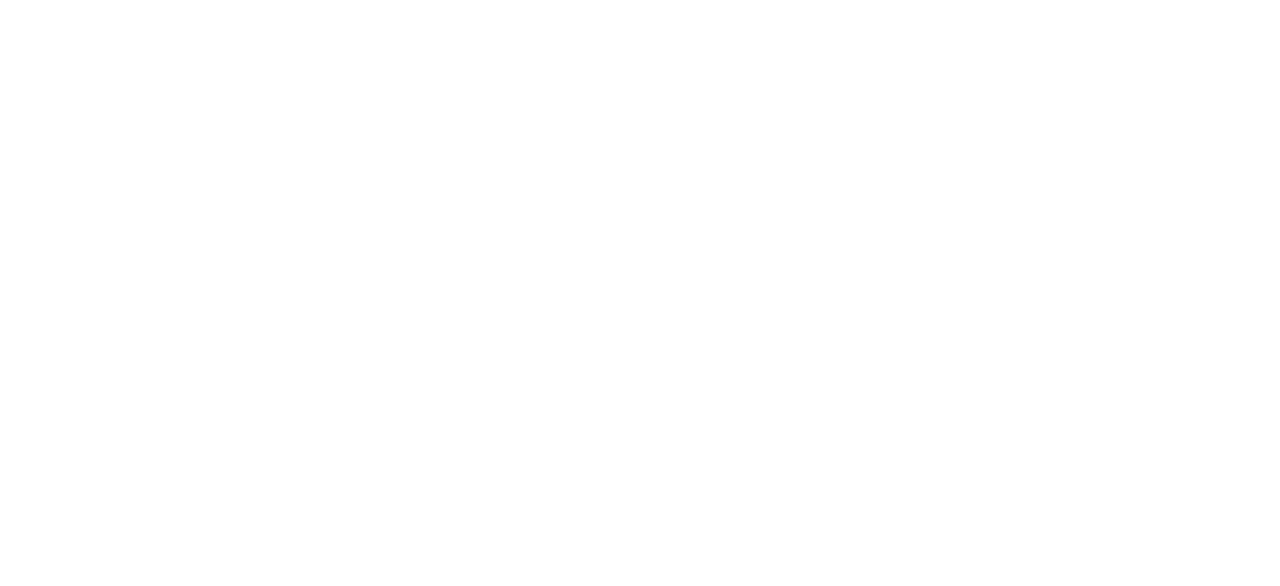
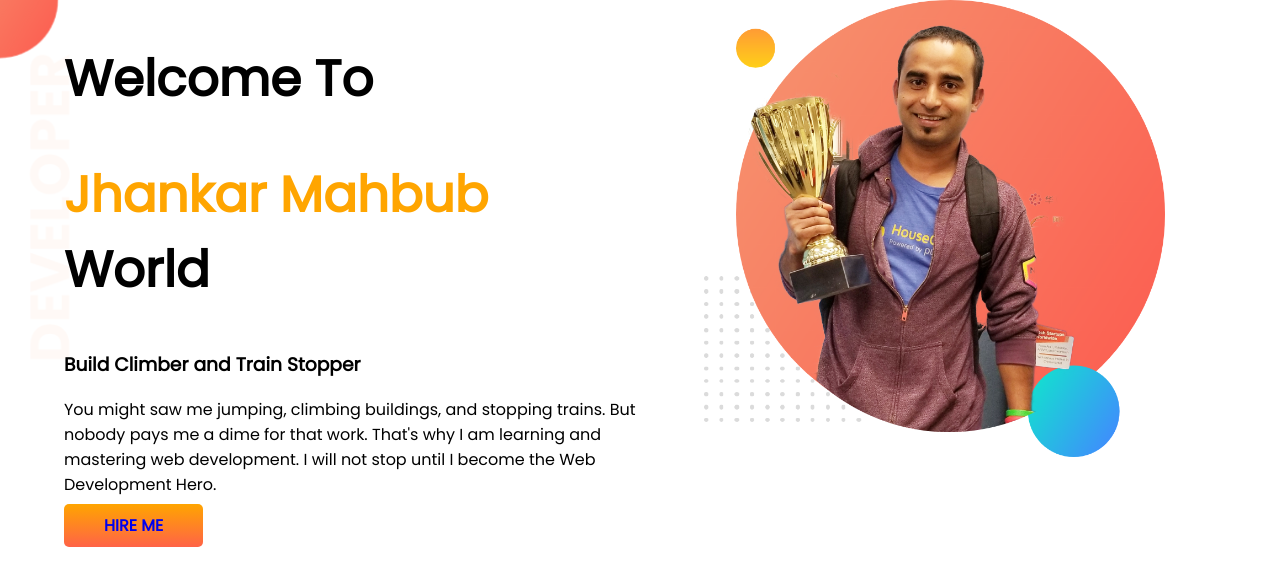
Before and after one commit to jubasree/developer-portfolio, a plain HTML site: page index.html in a window 1280 px wide. Drawn offline with Linux system fonts and the light colour scheme.

Commit message:
added top banner

```diff
--- a/index.html
+++ b/index.html
@@ -1,13 +1,34 @@
 <!DOCTYPE html>
 <html lang="en">
+
 <head>
     <meta charset="UTF-8">
     <meta http-equiv="X-UA-Compatible" content="IE=edge">
     <meta name="viewport" content="width=device-width, initial-scale=1.0">
     <title>Jubasree portfolio</title>
     <link rel="stylesheet" href="style.css">
+    <link rel="preconnect" href="https://fonts.googleapis.com">
+    <link rel="preconnect" href="https://fonts.gstatic.com" crossorigin>
+    <link href="https://fonts.googleapis.com/css2?family=Poppins&display=swap" rel="stylesheet">
 </head>
+
 <body>
+    <section class="top-banner">
+        <div class="half-width">
+            <h1>Welcome To</h1>
+            <h1><span class="orange-color">Jhankar Mahbub</span> World</h1>
+            <h3>Build Climber and Train Stopper</h3>
+            <p>You might saw me jumping, climbing buildings, and stopping trains. But nobody pays me a dime for that
+                work.
+                That's why I am learning and mastering web development. I will not stop until I become the Web
+                Development
+                Hero.</p>
+            <a class="link-button" target="blank" href="https://www.linkedin.com/company/programminghero">HIRE ME</a>
+        </div>
+        <div class="half-width">
+            <img src="images/jhankar.png" alt="">
+        </div>
+    </section>
+</body>
 
-</body>
 </html>
--- a/style.css
+++ b/style.css
@@ -0,0 +1,32 @@
+body{
+    font-family: 'Poppins', sans-serif;
+    margin: 0;
+
+}
+h1{
+    font-size: 50px;
+}
+.orange-color{
+    color: orange;
+}
+section{
+    display: flex;
+}
+.half-width{
+    width: 50%;
+    padding-left: 5%;
+}
+.half-width img{
+    width: 80%;
+}
+.link-button{
+    text-decoration: none;
+    background-image: linear-gradient(orange, tomato);
+    padding: 10px 40px;
+    border-radius: 5px;
+    font-weight: 700;
+}
+.top-banner{
+    background-image: url(images/top-banner.png);
+    background-repeat: no-repeat;
+}
```
Also changed, not shown: images/dream-bg.png (added), images/exp-bg.png (added), images/jhankar.png (added), images/jhankar2.png (added), images/my-bg.png (added), images/my-bg2.png (added), images/top-banner.png (added).
